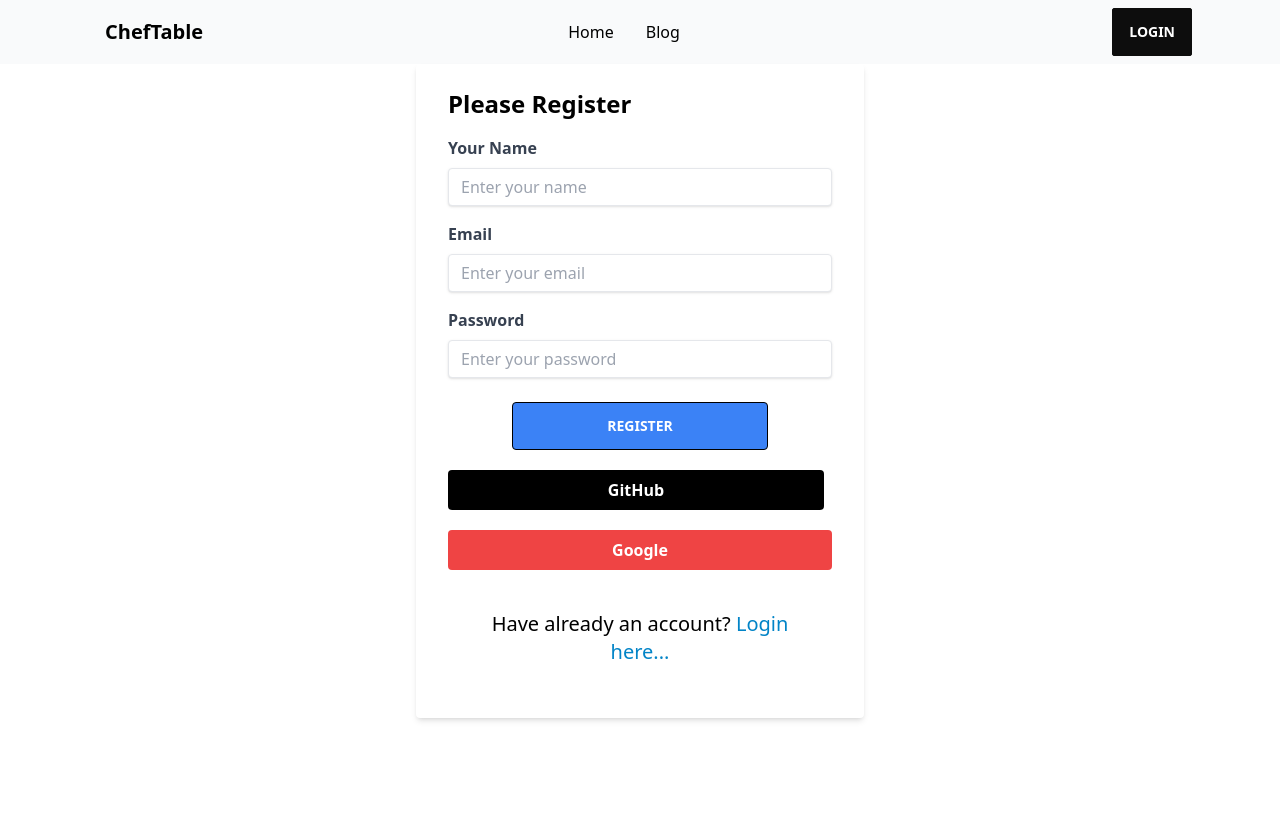
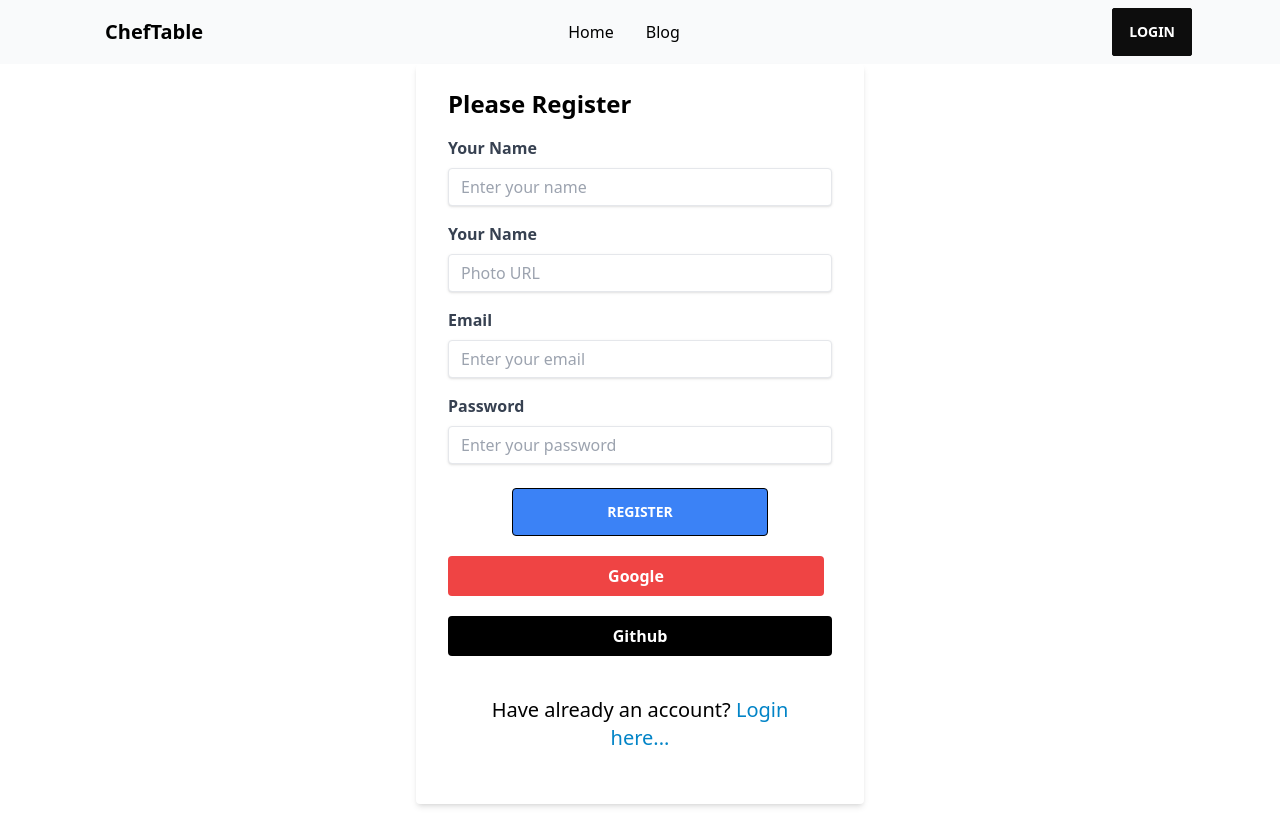
Before and after one commit to sabbirqazi/chef-recipe-client, a React (Vite) app: page /register in a window 1280 px wide. Built offline with nearby package versions, Linux system fonts and the light colour scheme; no server answers.

Commit message:
recipe shown and github google login implement and user profile shown

```diff
--- a/package.json
+++ b/package.json
@@ -17,6 +17,7 @@
     "react": "^18.2.0",
     "react-dom": "^18.2.0",
     "react-router-dom": "^6.11.0",
+    "react-spinners": "^0.13.8",
     "sort-by": "^1.2.0"
   },
   "devDependencies": {
@@ -24,7 +25,6 @@
     "@types/react-dom": "^18.0.11",
     "@vitejs/plugin-react": "^4.0.0",
     "autoprefixer": "^10.4.14",
-    "eslint": "^8.38.0",
     "eslint-plugin-react": "^7.32.2",
     "eslint-plugin-react-hooks": "^4.6.0",
     "eslint-plugin-react-refresh": "^0.3.4",
--- a/src/pages/Home/Chefs/Chefs.jsx
+++ b/src/pages/Home/Chefs/Chefs.jsx
@@ -10,7 +10,7 @@ const Chefs = () => {
       .then((response) => response.json())
       .then((data) => setChefsData(data));
   }, []);
-  console.log(chefsData);
+
   return (
     <>
       <h1>Our Skilled Chefs</h1>
--- a/src/pages/Login/Login.jsx
+++ b/src/pages/Login/Login.jsx
@@ -3,20 +3,28 @@
 import React, { useContext, useState } from "react";
 import { AuthContext } from "../../providers/AuthProvider";
 import { Link, useLocation, useNavigate } from "react-router-dom";
+import SocialLogin from "../SocialLogin/SocialLogin";
 
 const Login = () => {
-  const { loginUser } = useContext(AuthContext);
+  const { googleSignIn,
+    githubSignIn, loginUser, setLoading } = useContext(AuthContext);
+
   const navigate = useNavigate();
   const location = useLocation();
   console.log('login page location', location)
-    const from = location.state?.from?.pathname || '/0'
+  const from = location.state?.from?.pathname || '/'
 
   const [email, setEmail] = useState("");
   const [password, setPassword] = useState("");
   const [errorMessage, setErrorMessage] = useState("");
 
+
   const handleLogin = (event) => {
     event.preventDefault();
+    if (password.length < 6) {
+      setErrorMessage("Your password should be at least 6 character long.");
+      return;
+    }
     if ((email, password)) {
       loginUser(email, password)
         .then((result) => {
@@ -25,10 +33,37 @@ const Login = () => {
           navigate(from, { replace: true })
         })
         .catch((error) => {
-          console.log(error.message);
+          setErrorMessage(error.message);
         });
     }
   };
+
+
+
+  // Login with google
+  const handleGoogleLogin = () => {
+    googleSignIn()
+      .then((result) => {
+       const user = result.user;
+        console.log(user);
+      })
+      .catch((error) => {
+       console.log(error)
+      });
+  };
+  const handleGithubLogin = () => {
+    githubSignIn()
+      .then((result) => {
+
+        const user = result.user;
+        console.log(user);
+      })
+      .catch((error) => {
+       console.log(error)
+      });
+  };
+
+
   return (
     <>
       <div className="w-full max-w-md mx-auto">
@@ -84,20 +119,7 @@ const Login = () => {
               Log In
             </button>
           </div>
-          <div className="flex flex-col my-5 gap-5">
-            <button
-              type="button"
-              className="bg-black hover:bg-gray-900 text-white font-bold py-2 px-4 rounded focus:outline-none focus:shadow-outline mr-2"
-            >
-              GitHub
-            </button>
-            <button
-              type="button"
-              className="bg-red-500 hover:bg-red-700 text-white font-bold py-2 px-4 rounded focus:outline-none focus:shadow-outline"
-            >
-              Google
-            </button>
-          </div>
+         <SocialLogin></SocialLogin>
           <p className="p-5 text-xl text-center">New to this website?<Link to="/register"><span className=" text-sky-600"> Register here...</span></Link></p>
         </form>
       </div>
--- a/src/pages/Register/Register.jsx
+++ b/src/pages/Register/Register.jsx
@@ -1,19 +1,26 @@
 /* eslint-disable no-unused-vars */
 import React, { useContext, useState } from "react";
 import { AuthContext } from "../../providers/AuthProvider";
-import { Link } from "react-router-dom";
+import { Link, Navigate, useLocation, useNavigate } from "react-router-dom";
+import SocialLogin from "../SocialLogin/SocialLogin";
 
 const Register = () => {
-  const { registerUser } = useContext(AuthContext);
+  const { registerUser,googleSignIn ,
+    githubSignIn, user,logOut,
+    profileUpdate } = useContext(AuthContext);
 
   const [email, setEmail] = useState("");
-  const [name, setName] = useState("");
+
   const [password, setPassword] = useState("");
   const [error, setError] = useState("");
+  const [name, setName] = useState(user?.displayName || "");
+  const [photoUrl, setPhotoUrl] = useState(user?.photoURL || "");
+
+
 
   const handleRegistration = (event) => {
     event.preventDefault();
-    if (!/^(?=.*[A-Za-z])(?=.*\d)[A-Za-z\d]{8,}$/.test(password)) {
+    if (!/^(?=.*[A-Za-z])(?=.*\d)[A-Za-z\d]{6,}$/.test(password)) {
       setError("password not valid need 8 char ");
       return;
     }
@@ -21,11 +28,15 @@ const Register = () => {
       registerUser(email, password)
         .then((result) => {
           console.log(result.user);
+          profileUpdate(name,photoUrl)
+
         })
+
         .catch((err) => {
-          setError(err.message);
+          console.log(err.message);
         });
     }
+
   };
   return (
     <div className="w-full max-w-md mx-auto">
@@ -50,6 +61,20 @@ const Register = () => {
             placeholder="Enter your name"
             value={name}
             onChange={(e) => setName(e.target.value)}
+            required
+          />
+        </div>
+        <div className="mb-4">
+        <label className="block text-gray-700 font-bold mb-2" htmlFor="email">
+            Your Name
+          </label>
+          <input
+            className="shadow appearance-none border rounded w-full py-2 px-3 text-gray-700 leading-tight focus:outline-none focus:shadow-outline"
+            id="photoUrl"
+            type="text"
+            placeholder="Photo URL"
+            value={photoUrl}
+            onChange={(e) => setPhotoUrl(e.target.value)}
             required
           />
         </div>
@@ -92,20 +117,7 @@ const Register = () => {
            Register
           </button>
         </div>
-        <div className="flex flex-col my-5 gap-5">
-          <button
-            type="button"
-            className="bg-black hover:bg-gray-900 text-white font-bold py-2 px-4 rounded focus:outline-none focus:shadow-outline mr-2"
-          >
-            GitHub
-          </button>
-          <button
-            type="button"
-            className="bg-red-500 hover:bg-red-700 text-white font-bold py-2 px-4 rounded focus:outline-none focus:shadow-outline"
-          >
-            Google
-          </button>
-        </div>
+      <SocialLogin></SocialLogin>
         <p className="p-5 text-xl text-center">Have already an account?<Link to="/login"><span className=" text-sky-600"> Login here...</span></Link></p>
       </form>
     </div>
--- a/src/pages/Shared/Navbar/Navbar.jsx
+++ b/src/pages/Shared/Navbar/Navbar.jsx
@@ -5,7 +5,7 @@ import { AuthContext } from "../../../providers/AuthProvider";
 
 const Navbar = () => {
   const { user, logOut } = useContext(AuthContext);
-
+ console.log(user)
   const handleLogOut = () => {
     logOut()
       .then()
@@ -69,8 +69,8 @@ const Navbar = () => {
         </div>
         <div className="navbar-end  lg:mr-20">
           {user && (
-            <div className="w-10 rounded-full">
-              <img src="" />
+            <div className="w-10 rounded-full mr-4">
+              <img src={user.photoURL} />
             </div>
           )}
           {user ? (
--- /dev/null
+++ b/src/pages/SocialLogin/SocialLogin.jsx
@@ -0,0 +1,54 @@
+import React, { useContext } from 'react';
+import { AuthContext } from '../../providers/AuthProvider';
+import { useLocation, useNavigate } from 'react-router-dom';
+
+const SocialLogin = () => {
+    const navigate = useNavigate();
+    const location = useLocation();
+
+    const from = location.state?.from?.pathname || '/'
+    const { googleSignIn,
+        githubSignIn, } = useContext(AuthContext); // Login with google
+  const handleGoogleLogin = () => {
+    googleSignIn()
+      .then((result) => {
+       const user = result.user;
+       navigate(from, { replace: true })
+      })
+      .catch((error) => {
+       console.log(error)
+      });
+  };
+  const handleGithubLogin = () => {
+    githubSignIn()
+      .then((result) => {
+
+        const user = result.user;
+        navigate(from, { replace: true })
+      })
+      .catch((error) => {
+       console.log(error)
+      });
+    }
+
+    return (
+        <>
+             <div className="flex flex-col my-5 gap-5">
+            <button onClick={handleGoogleLogin}
+              type="button"
+              className="bg-red-500 hover:bg-red-700 text-white font-bold py-2 px-4 rounded focus:outline-none focus:shadow-outline mr-2"
+            >
+             Google
+            </button>
+            <button onClick={handleGithubLogin}
+              type="button"
+              className="bg-black hover:bg-gray-900 text-white font-bold py-2 px-4 rounded focus:outline-none focus:shadow-outline"
+            >
+              Github
+            </button>
+          </div>
+        </>
+    );
+};
+
+export default SocialLogin;
--- a/src/routes/PrivateRoute.jsx
+++ b/src/routes/PrivateRoute.jsx
@@ -4,12 +4,15 @@ import React, { useContext } from 'react';
 import { AuthContext } from '../providers/AuthProvider';
 import { Navigate, useLocation } from 'react-router-dom';
 
+
+
+
 const PrivateRoute = ({children}) => {
     const {user, loading} = useContext(AuthContext);
     const location = useLocation();
     console.log('user in private route', user);
     if(loading){
-        return
+        return  <progress className="progress w-56"></progress>
     }
 
     if(user){
--- a/src/routes/Routes.jsx
+++ b/src/routes/Routes.jsx
@@ -5,7 +5,7 @@ import Register from "../pages/Register/Register";
 import Main from "../layouts/Main";
 
 import Blog from "../pages/Blog/Blog";
-import ErrorPage from "../pages/ErrorPage/ErrorPage";
+/* import ErrorPage from "../pages/ErrorPage/ErrorPage"; */
 import Home from "../pages/Home/Home/Home";
 import PrivateRoute from "./PrivateRoute";
 import Recipe from "../pages/Recipe/Recipe";
@@ -15,7 +15,7 @@ const router = createBrowserRouter([
     {
      path: "/",
      element: <Main></Main>,
-     errorElement: <ErrorPage />,
+   /*   errorElement: <ErrorPage />, */
      children: [
         {
             path: "/",
@@ -27,7 +27,7 @@ const router = createBrowserRouter([
             element: <Blog></Blog>
         },
         {
-           path: ":id",
+           path: "/:id",
            element:
            <PrivateRoute>
             <Recipe></Recipe>
```
Also changed, not shown: src/pages/Recipe/Recipe.jsx (+45 -8 lines), src/providers/AuthProvider.jsx (+28 -2 lines), .eslintrc.cjs (deleted), 1 other file (tests, documents, lock files or other folders).
